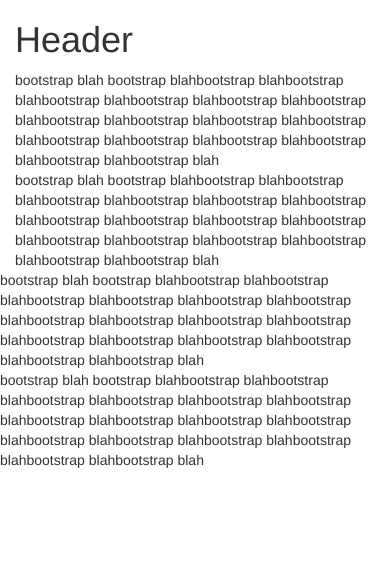
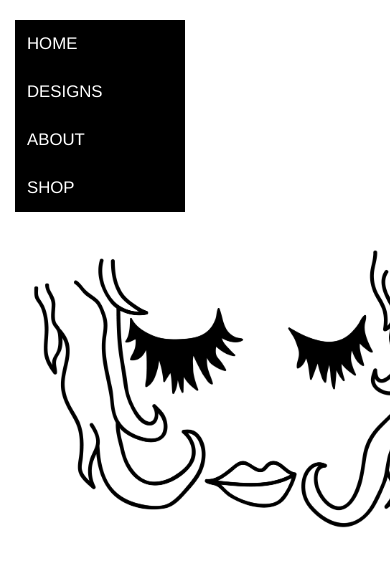
Before and after one commit to carterggg/assignment5-ne, a PHP site: page / in a window 390 px wide; the page is wider, and only the part inside the window is pictured. Shown: the top 567 px of that part. Run offline with PHP 8.4, Linux system fonts and the light colour scheme; some libraries are stand-ins or nearby versions.

Commit message:
started home page

```diff
--- a/index.html
+++ b/index.html
@@ -3,70 +3,52 @@
 <head>
 <meta charset="UTF-8">
 <meta name="viewport" content="width=device-width, initial-scale=1.0" />
-<title>TAKING OVER NEWS</title>
+<title>nothing extravagant</title>
 <link rel="stylesheet" href="css/bootstrap.min.css">
 <link rel="stylesheet" href="css/bootstrap-theme.min.css">
-<link rel="stylesheet" href="css/stylesheet.css">
+<link rel="stylesheet" href="styles/css/main.css">
 <script src="js/bootstrap.min.js"></script>
-
 
 
 </head>
 
 <body>
+<!-- Website content -->
+
+<div class="container-fluid">
+
+	<div class="row">
+
+		<div class="col-xs-12 col-lg-2">
+			<nav>
+				<ul>
+				 <li>HOME</li>
+					<li>DESIGNS</li>
+						<li>ABOUT</li>
+							<li>SHOP</li>
+
+
+				</ul>
 
 
 
 
+			</nav>
+		</div><!-- END OF column -->
 
+			<div class="col-xs-12 col-lg-8">
+			<img src="images/logo/NE-logo-01.png" class="main-photo" alt="nothing extravagant">
 
+			</div> <!-- column size ender -->
 
-    <!-- Website content -->
+		<div class="col-xs-12 col-lg-2">
 
+		</div><!-- column size ender -->
 
-
-
-<div class="container-fluid">
-
-<div class="row header">
-
-<div class="col-md-6">
-<h1> Header</h1>
-</div> <!-- END OF row header -->
-</div><!-- END OF column -->
-
-
-<div class="row">
-
-<div class="col-sm-9">
-bootstrap blah bootstrap blahbootstrap blahbootstrap blahbootstrap blahbootstrap blahbootstrap blahbootstrap blahbootstrap blahbootstrap blahbootstrap blahbootstrap blahbootstrap blahbootstrap blahbootstrap blahbootstrap blahbootstrap blahbootstrap blah
-</div> <!-- column size ender -->
-
-<div class="col-sm-3">
-bootstrap blah bootstrap blahbootstrap blahbootstrap blahbootstrap blahbootstrap blahbootstrap blahbootstrap blahbootstrap blahbootstrap blahbootstrap blahbootstrap blahbootstrap blahbootstrap blahbootstrap blahbootstrap blahbootstrap blahbootstrap blah
-</div><!-- column size ender -->
-
-</div><!-- END OF row -->
+	</div><!-- END OF row -->
 
 
 </div><!-- END OF Container-Fluid -->
-
-
-<div class="row footer">
-
-<div class="col-md-6">
-bootstrap blah bootstrap blahbootstrap blahbootstrap blahbootstrap blahbootstrap blahbootstrap blahbootstrap blahbootstrap blahbootstrap blahbootstrap blahbootstrap blahbootstrap blahbootstrap blahbootstrap blahbootstrap blahbootstrap blahbootstrap blah
-
-</div> <!-- END OF Column -->
-<div class="col-md-6">
-bootstrap blah bootstrap blahbootstrap blahbootstrap blahbootstrap blahbootstrap blahbootstrap blahbootstrap blahbootstrap blahbootstrap blahbootstrap blahbootstrap blahbootstrap blahbootstrap blahbootstrap blahbootstrap blahbootstrap blahbootstrap blah
-
-</div> <!-- END OF Column -->
-
-</div> <!-- END OF Row Footer -->
-
-</div><!-- END OF Container-Fluid -->
-
 <!-- END OF Website content -->
 
 <!-- jQuery -->
--- a/styles/css/main.css
+++ b/styles/css/main.css
@@ -2,7 +2,27 @@
 body, nav {
   background-color: white; }
 
+ul {
+  display: inline;
+  padding: 10px; }
+
+li {
+  background-color: black;
+  color: white;
+  padding: 12px;
+  width: 170px;
+  font-size: 1.2em; }
+
 /* LAYOUT */
+.main-photo {
+  width: 450px;
+  height: auto; }
+
 /* MODULE */
 /* STATE */
 /* THEME */
+/* HAMBURGER ICON */
+.icon-bar {
+  background-color: #000 !important; }
+
+/* END OF HAMBURGER ICON */
--- a/styles/scss/main.scss
+++ b/styles/scss/main.scss
@@ -7,7 +7,24 @@ body, nav {
 	background-color:$main-color2;
 }
 
+ul {
+	display: inline;
+	padding: 10px;
+}
+
+li {
+	background-color: $main-color;
+	color: $main-color2;
+	padding: 12px;
+	width: 170px;
+	font-size: 1.2em;
+}
 /* LAYOUT */
+
+.main-photo {
+	width: 450px;
+	height: auto;
+}
 
 
 /* MODULE */
@@ -17,3 +34,9 @@ body, nav {
 
 
 /* THEME */
+
+/* HAMBURGER ICON */
+.icon-bar {
+   background-color:#000 !important;
+}
+/* END OF HAMBURGER ICON */
```
